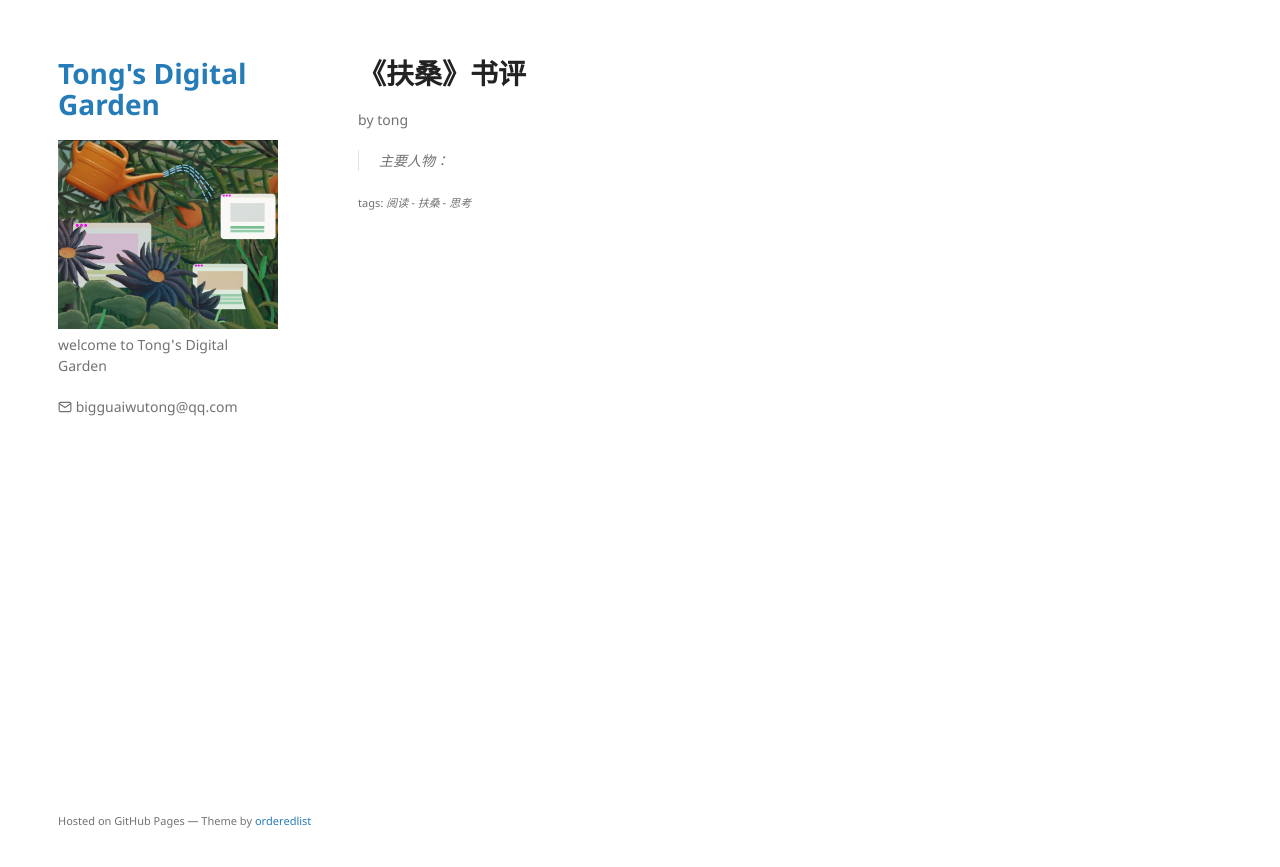
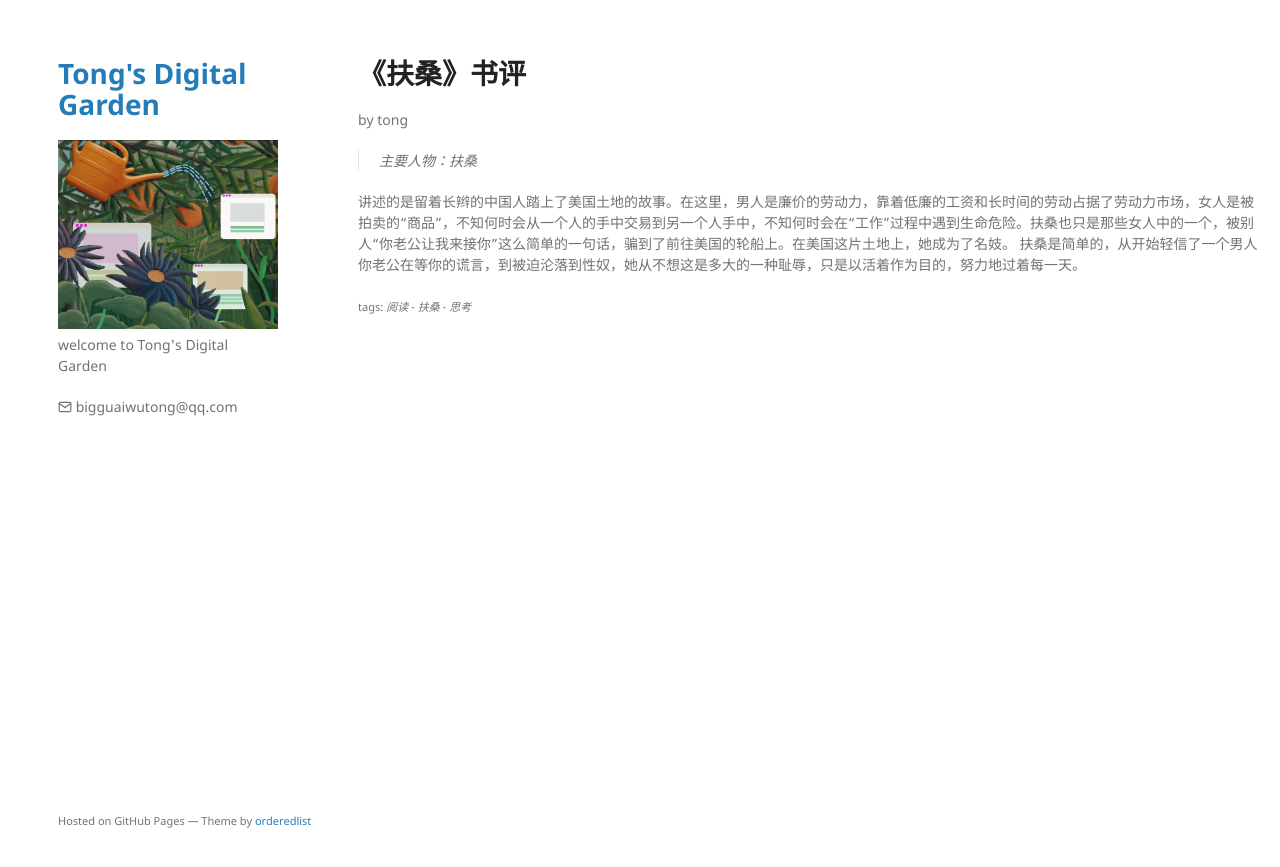
Before and after one commit to TongCodeSpace/TongCodeSpace.github.io, a Jekyll site: the page built from note/生活/读书/书评/扶桑.md, in a window 1280 px wide. Shown: the top 867 px of the page. Built offline with Jekyll 4.4.1, drawn with Linux system fonts in a browser that asks for light colours; comment, search, counter and statistics services are not loaded.

Commit message:
vault backup: M note/生活/读书/书评/扶桑.md

```diff
--- a/note/生活/读书/书评/扶桑.md
+++ b/note/生活/读书/书评/扶桑.md
@@ -7,4 +7,7 @@ tags:
 author: tong
 title: 《扶桑》书评
 ---
-> 主要人物：
+> 主要人物：扶桑
+
+讲述的是留着长辫的中国人踏上了美国土地的故事。在这里，男人是廉价的劳动力，靠着低廉的工资和长时间的劳动占据了劳动力市场，女人是被拍卖的“商品”，不知何时会从一个人的手中交易到另一个人手中，不知何时会在“工作”过程中遇到生命危险。扶桑也只是那些女人中的一个，被别人“你老公让我来接你”这么简单的一句话，骗到了前往美国的轮船上。在美国这片土地上，她成为了名妓。
+扶桑是简单的，从开始轻信了一个男人你老公在等你的谎言，到被迫沦落到性奴，她从不想这是多大的一种耻辱，只是以活着作为目的，努力地过着每一天。
```
